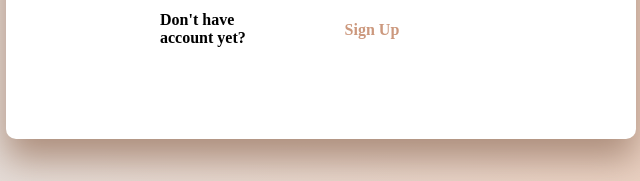
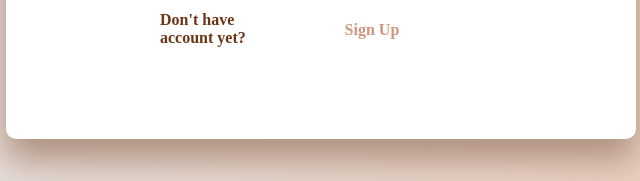
Before and after one commit to MilicaP123/my-book-app, a website with bundled scripts: page main.html in a window 1280 px wide. Shown: the part 374-555 px from the top of the page, 319-959 px from the left. Built offline with nearby package versions, Linux system fonts and the light colour scheme.

Commit message:
Changed main.css frontend

```diff
--- a/main.css
+++ b/main.css
@@ -148,3 +148,7 @@ button:hover{
     animation:fadeOut 7s forwards;
 
 }
+
+.signUptext{
+    color:#6d3516;
+}
--- a/main.html
+++ b/main.html
@@ -65,7 +65,7 @@
     </form>
 
     <div class="links">
-      <p>Don't have account yet?</p>
+      <p class="signUptext">Don't have account yet?</p>
       <button type="button" id="signUpButton">Sign Up</button>
     </div>
   </div>
```
